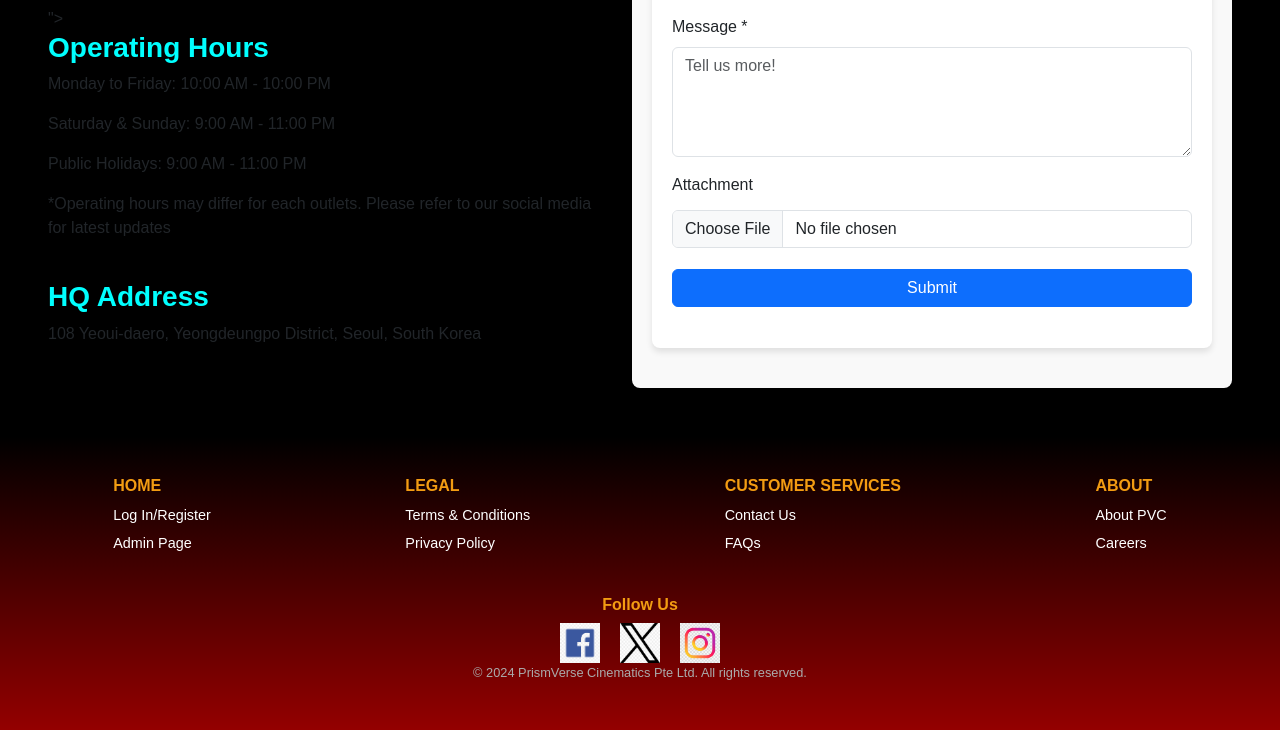
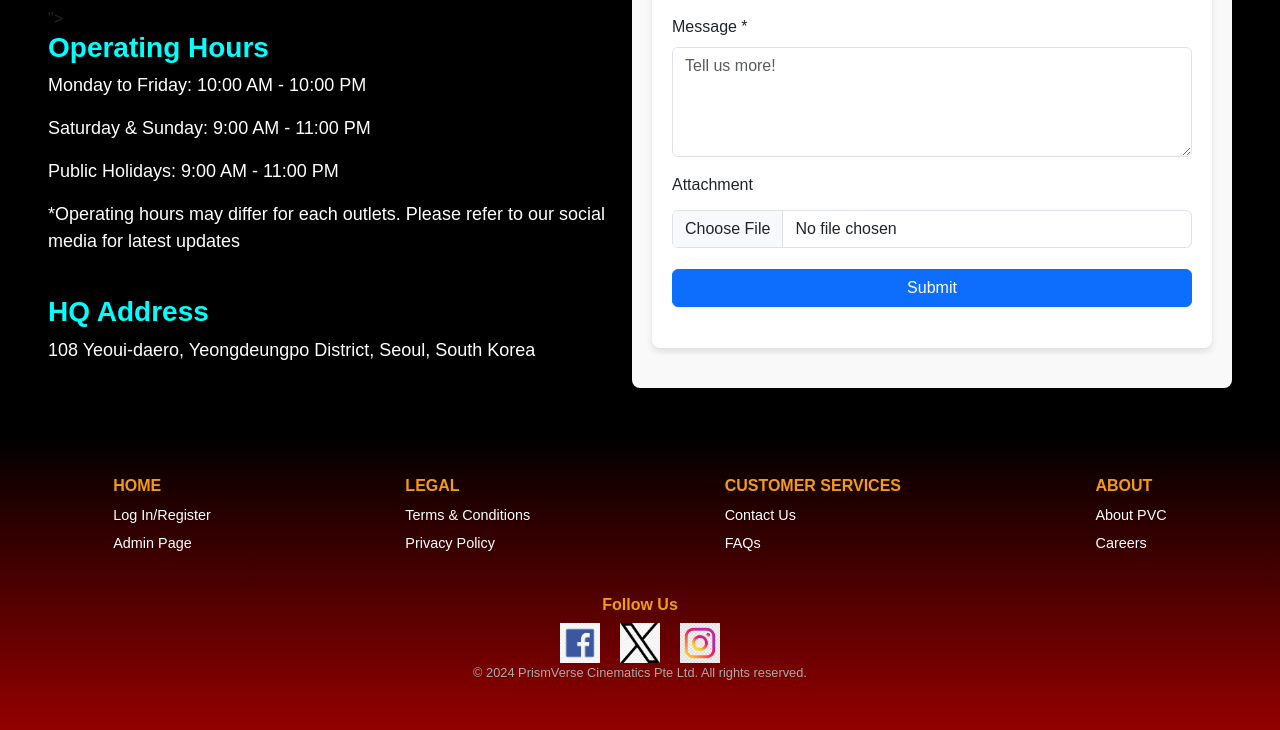
Before and after one commit to Prahadeesh1/CSAD_project, a PHP site: page /contactus.html in a window 1280 px wide. Shown: the part 1020-1750 px from the top of the page. Run offline with PHP 8.4, Linux system fonts and the light colour scheme.

Commit message:
Updated Contact Us CSS v3.0

```diff
--- a/User_side/CSS/contact_us.css
+++ b/User_side/CSS/contact_us.css
@@ -292,3 +292,8 @@
   text-align: center;
   margin-top: -70px; /* Adjust this value as needed */
 }
+
+.operating-hours {
+  color: white;
+  font-size: 18px;
+}
```
